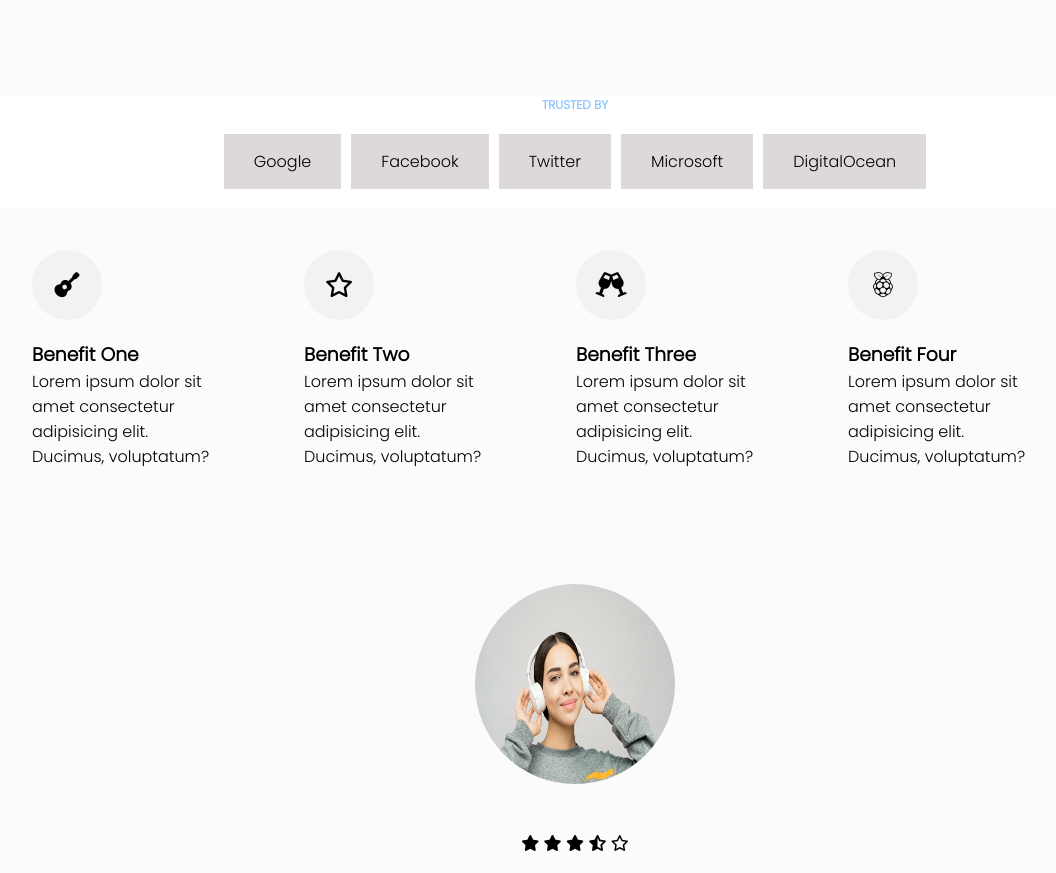
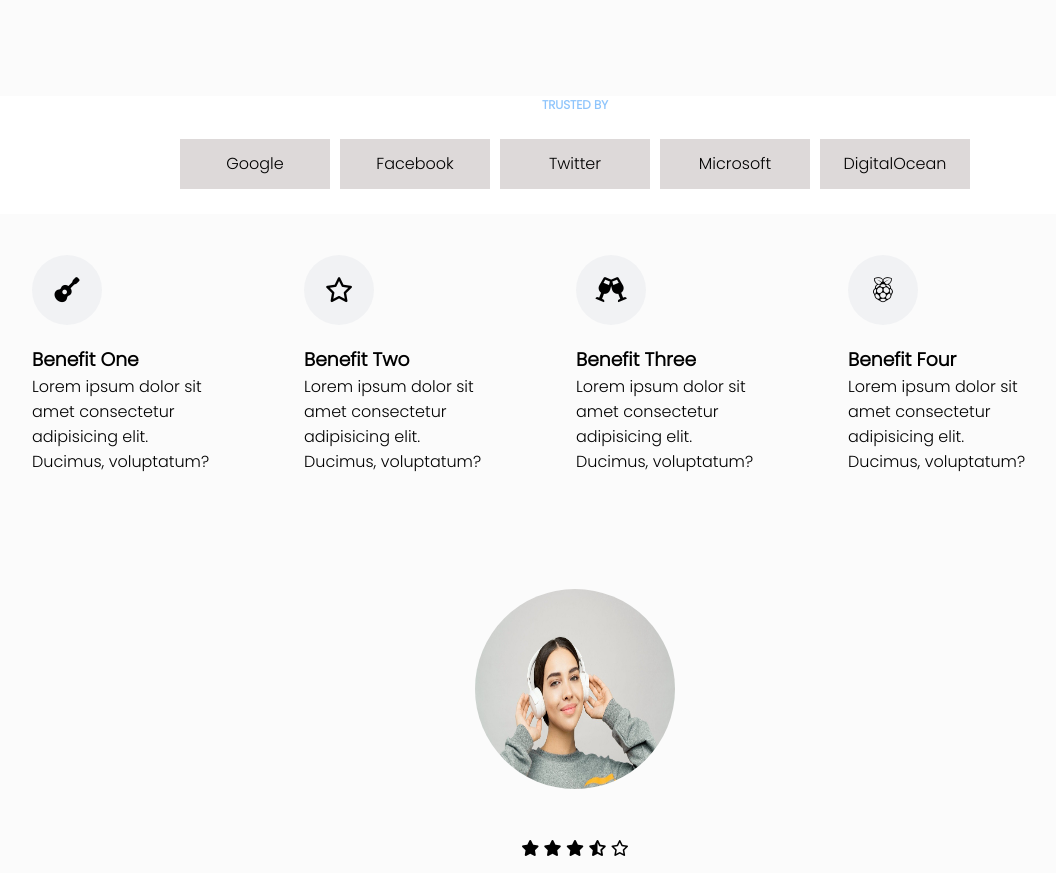
Before and after one commit to Kallyan01/Musiverse, a plain HTML site: page index.html in a window 1280 px wide. Shown: the part 1748-2621 px from the top of the page, without its empty margins (65-1121 px from the left). Drawn offline with nearby package versions, Linux system fonts and the light colour scheme.

Commit message:
added fix

```diff
--- a/style.css
+++ b/style.css
@@ -192,16 +192,19 @@ input[type=button]
     justify-content: center;
     align-items: center;
     padding: 20px 0px;
-    overflow: scroll;
+    flex-wrap: wrap;
     width: 100%;
     -ms-overflow-style: none;
     scrollbar-width: none;
 }
 .company
 {
-    padding: 15px 30px;
+   height: 50px;
+   display: grid;
+   place-items: center;
+   width: 150px;
     background-color: #ddd9d9;
-    margin: 0 5px;
+    margin: 5px;
 }
 .benefits
 {
@@ -315,6 +318,7 @@ footer
     {
         overflow-x: hidden;
     }
+
     .pro-image img
     {
         height: 350px;
```
